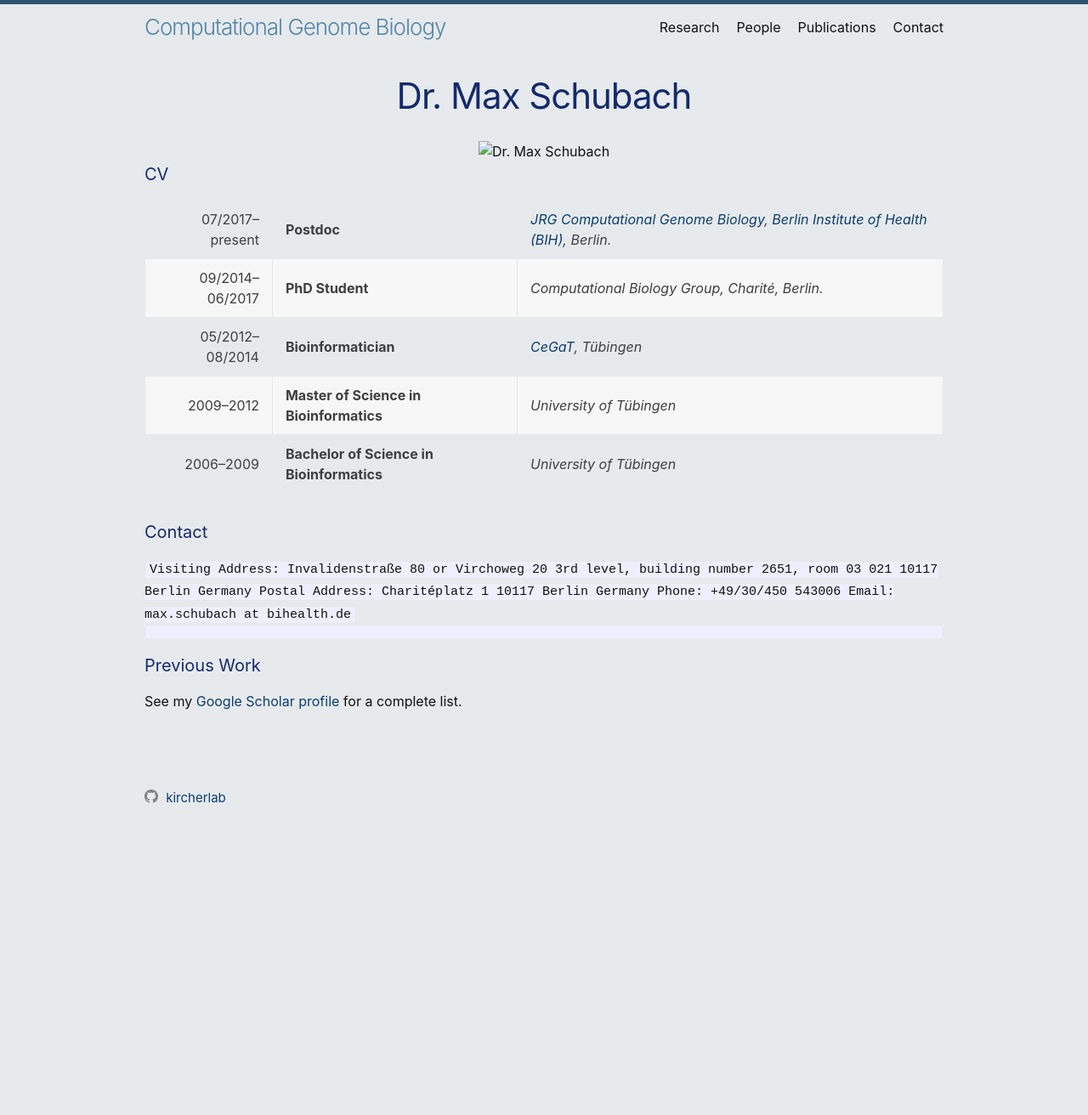
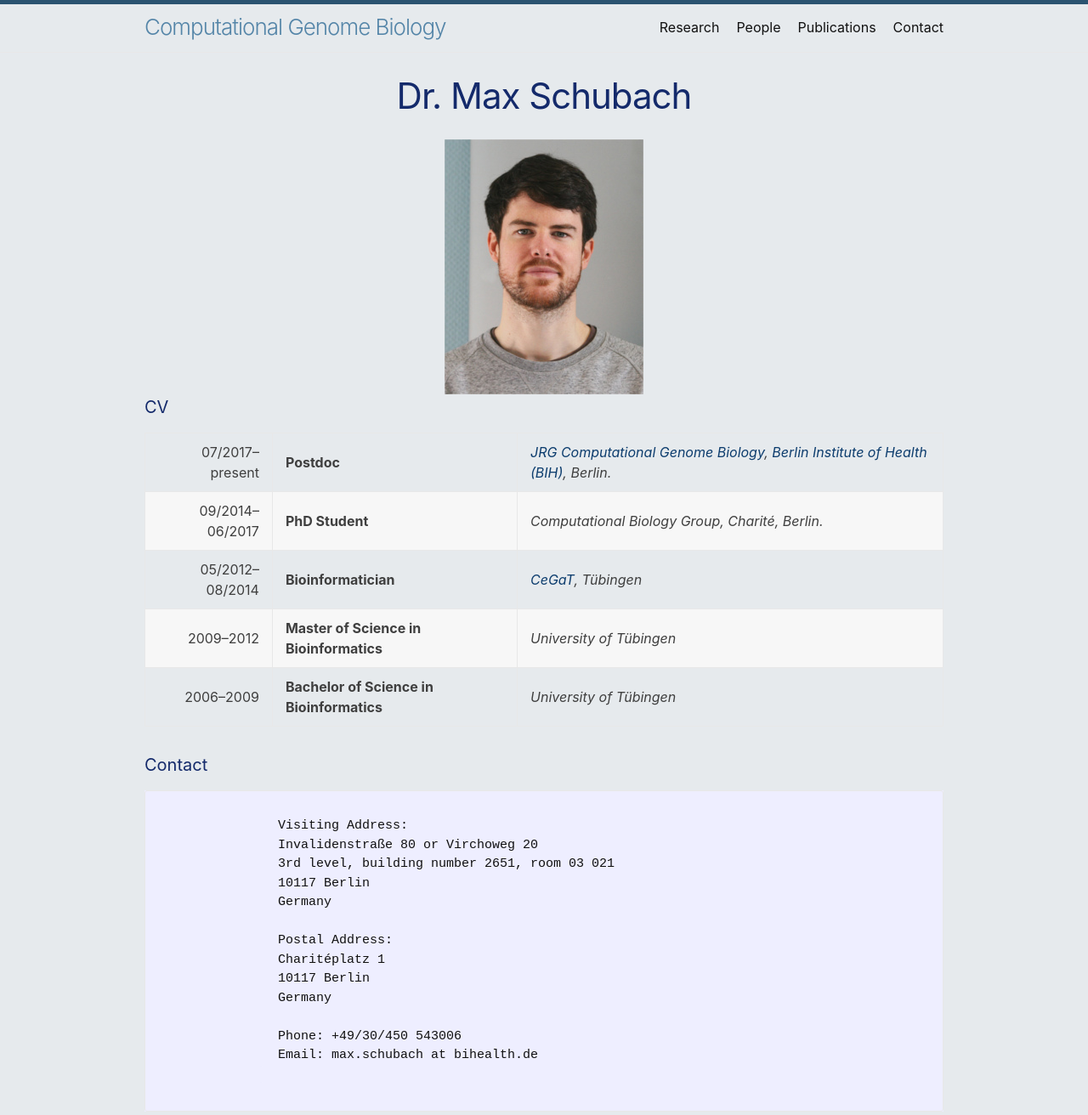
Before and after one commit to kircherlab/kircherlab.github.io, a plain HTML site: page people/max.html in a window 1280 px wide. Shown: the top 1312 px of the page at 85% size. Before the commit the page ends 1011 px from the top, so only its background shows below. Drawn offline with Linux system fonts and the light colour scheme.

Commit message:
fix picture, fix adress

```diff
--- a/people/max.html
+++ b/people/max.html
@@ -43,7 +43,7 @@
       </header>
 
       <div align="middle">
-        <img src="assets/images/Max.jpg" style="max-width:100%;" alt="Dr. Max Schubach" />
+        <img src="/assets/images/Max.jpg" style="max-width:100%;" alt="Dr. Max Schubach" />
       </div>
 
       <div class="post-content">
@@ -81,6 +81,11 @@
 
         <h4 id="contact">Contact</h4>
 
+
+
+        <div class="highlighter-rouge">
+          <div class="highlight">
+            <pre class="highlight">
               <code>
                 Visiting Address:
                 Invalidenstraße 80 or Virchoweg 20
@@ -96,10 +101,7 @@
                 Phone: +49/30/450 543006
                 Email: max.schubach at bihealth.de
               </code>
-
-        <div class="highlighter-rouge">
-          <div class="highlight">
-            <pre class="highlight"></pre>
+            </pre>
           </div>
         </div>
 
```
Also changed, not shown: people/philip.html (+1 -1 lines). Lines whose indentation alone changed are shown as unchanged.
